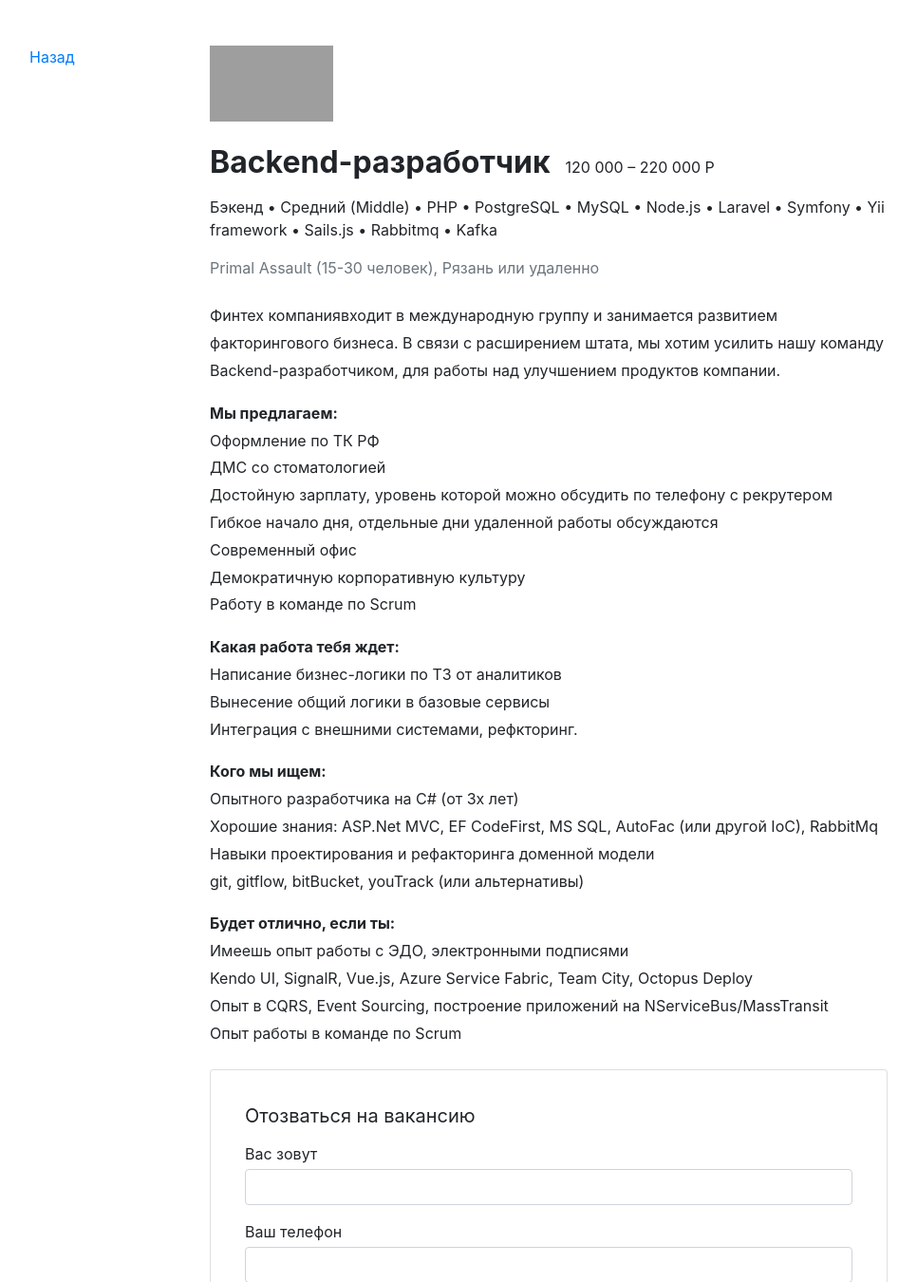
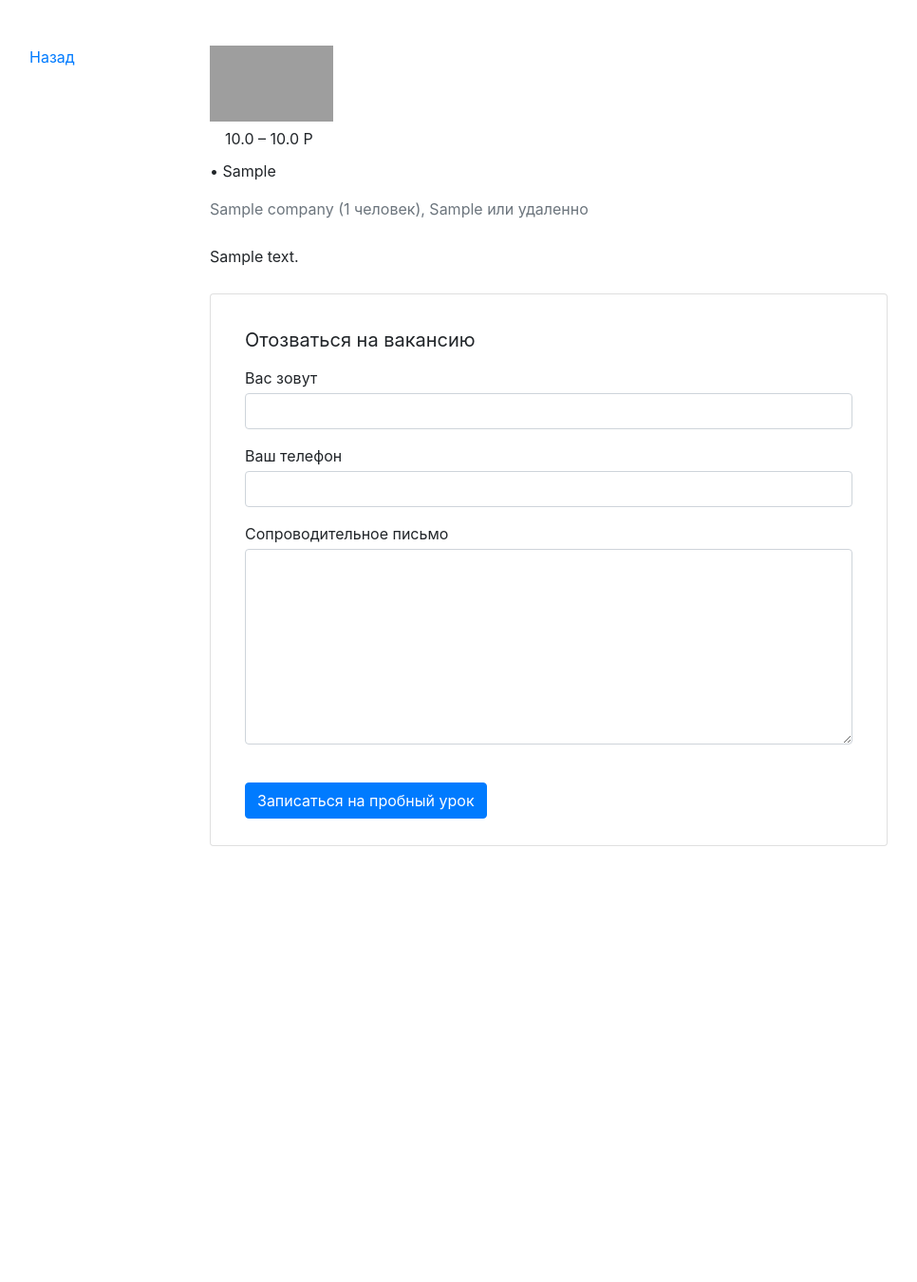
Before and after one commit to RomanMatiiv/head_hunter, a Django app: page /vacancies/1 in a window 1280 px wide. Shown: the part 72-1422 px from the top of the page at 95% size, without its empty margins (70-1036 px from the left). After the commit the page ends 963 px from the top, so only its background shows below. Run offline with Django 4.2, Linux system fonts and the light colour scheme; tables that the repository leaves empty hold one stand-in row (values such as "Sample post"); some libraries are stand-ins or nearby versions; grey boxes are pictures that could not be loaded.

Commit message:
write vacancy page

```diff
--- a/junior_hunter/templates/junior_hunter/vacancy.html
+++ b/junior_hunter/templates/junior_hunter/vacancy.html
@@ -12,39 +12,13 @@
         <section class="pl-3">
           <a href="#"><img src="https://place-hold.it/130x80" width="130" height="80" alt=""></a>
           <div class="d-flex align-items-baseline align-content-baseline">
-            <h1 class="h2 mt-4 font-weight-bold" >Backend-разработчик</h1>
-            <p class="m-0 pl-3">120 000 – 220 000 Р</p>
+            <h1 class="h2 mt-4 font-weight-bold" >{{ vacancy.specialty.title }}</h1>
+            <p class="m-0 pl-3">{{ vacancy.salary_min }} – {{ vacancy.salary_max }} Р</p> {# TODO tamplatetag #}
           </div>
-          <p class="mt-2">Бэкенд • Средний (Middle) • PHP • PostgreSQL • MySQL • Node.js • Laravel • Symfony • Yii framework • Sails.js • Rabbitmq • Kafka</p>
-          <p class="text-muted mb-4">Primal Assault (15-30 человек), Рязань или удаленно</p>
+          <p class="mt-2">{{ vacancy.specialty.title }} • {{ vacancy.skills }}</p>
+          <p class="text-muted mb-4">{{ vacancy.company.name }} ({{ vacancy.company.employee_count }} человек), {{ vacancy.company.location }} или удаленно</p>
           <div style="line-height: 1.8;">
-            <p>Финтех компаниявходит в международную группу  и занимается развитием факторингового бизнеса. В связи с расширением штата, мы хотим усилить нашу команду Backend-разработчиком, для работы над улучшением продуктов компании.</p>
-            <p><b>Мы предлагаем: </b><br>
-              Оформление по ТК РФ<br>
-              ДМС со стоматологией<br>
-              Достойную зарплату, уровень которой можно обсудить по телефону с рекрутером<br>
-              Гибкое начало дня, отдельные дни удаленной работы обсуждаются<br>
-              Современный офис<br>
-              Демократичную корпоративную культуру<br>
-              Работу в команде по Scrum
-            </p>
-            <p><b>Какая работа тебя ждет: </b><br>
-              Написание бизнес-логики по ТЗ от аналитиков<br>
-              Вынесение общий логики в базовые сервисы<br>
-              Интеграция с внешними системами, рефкторинг.
-            </p>
-            <p><b>Кого мы ищем: </b><br>
-              Опытного разработчика на C# (от 3х лет)<br>
-              Хорошие знания: ASP.Net MVC, EF CodeFirst, MS SQL, AutoFac (или другой IoC), RabbitMq <br>
-              Навыки проектирования и рефакторинга доменной модели <br>
-              git, gitflow, bitBucket, youTrack (или альтернативы)
-            </p>
-            <p><b>Будет отлично, если ты:</b><br>
-              Имеешь опыт работы с ЭДО, электронными подписями<br>
-              Kendo UI, SignalR, Vue.js, Azure Service Fabric, Team City, Octopus Deploy<br>
-              Опыт в CQRS, Event Sourcing, построение приложений на NServiceBus/MassTransit<br>
-              Опыт работы в команде по Scrum
-            </p>
+            {{ vacancy.description|safe }}
           </div>
           <form action="/echo" class="card mt-4 mb-3" enctype="multipart/form-data">
             <div class="card-body mx-3">
--- a/junior_hunter/views.py
+++ b/junior_hunter/views.py
@@ -19,6 +19,13 @@ class MainPageView(TemplateView):
 # – Одна вакансия /vacancies/22
 class VacancyView(TemplateView):
     template_name = 'junior_hunter/vacancy.html'
+
+    def get_context_data(self, **kwargs):
+        context = super().get_context_data(**kwargs)
+        vacancy_id = kwargs['vacancy_id']
+        vacancy = get_object_or_404(Vacancy, id=vacancy_id)
+        context['vacancy'] = vacancy
+        return context
 
 
 # – Вакансии по специализации /vacancies/cat/frontend
```
